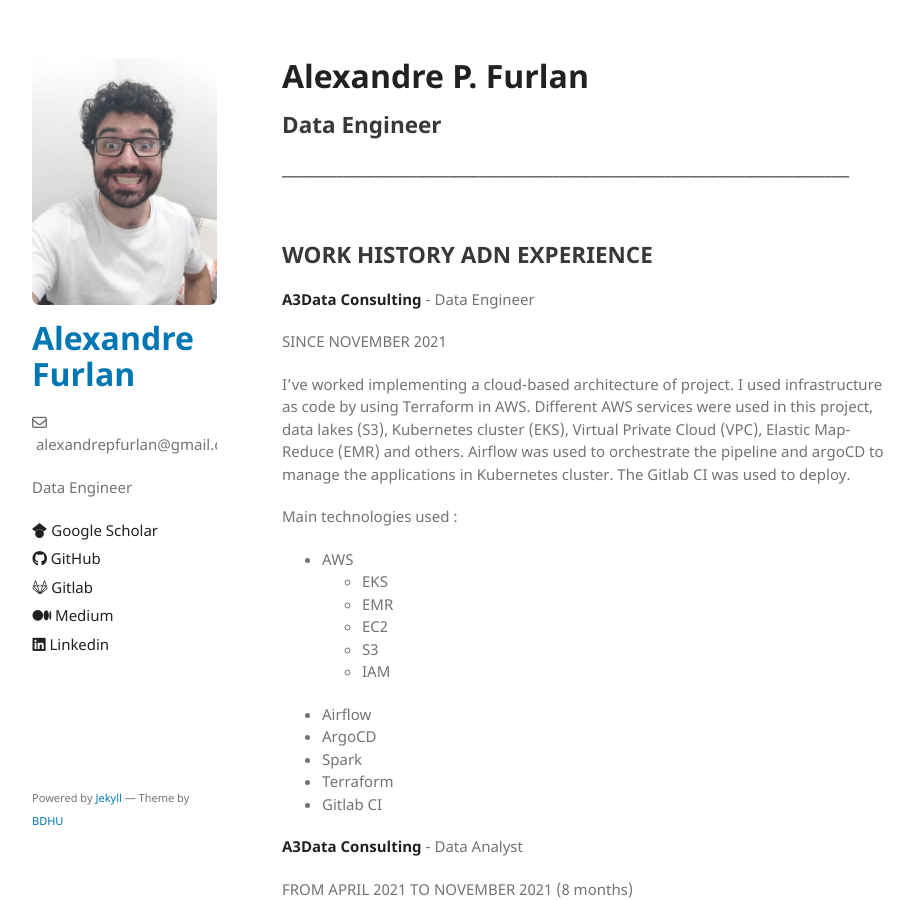
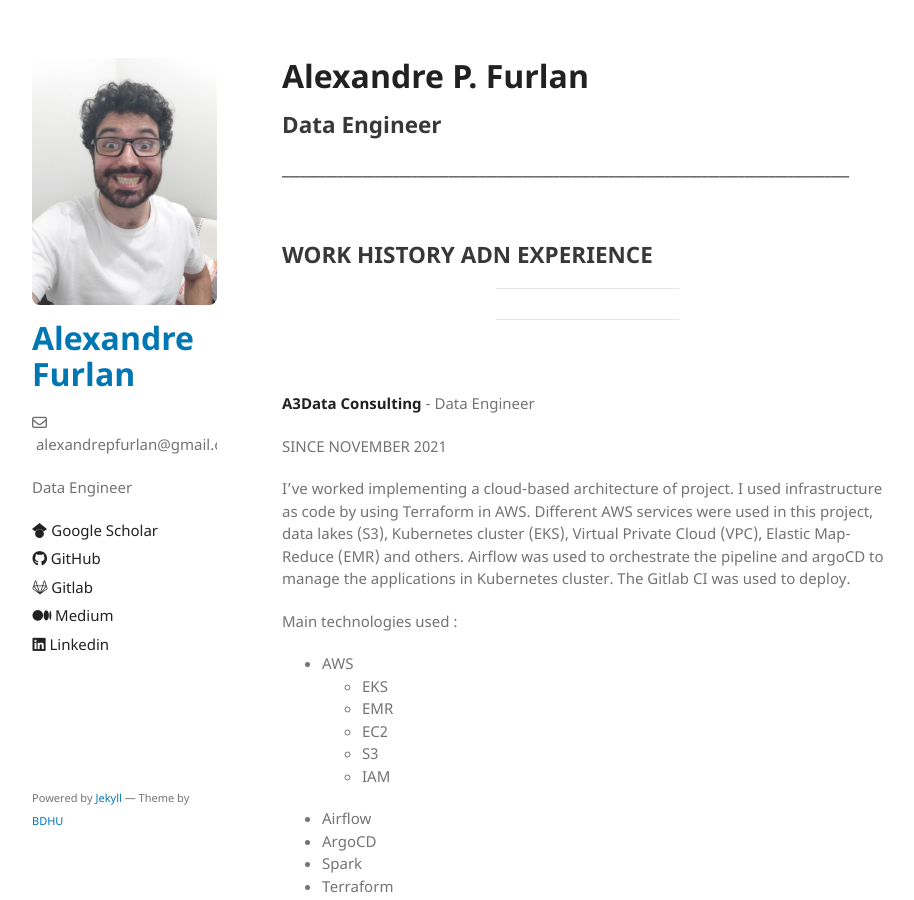
Before and after one commit to apfurlan/apfurlan.github.io, a Jekyll site: the page built from cv-page.md, in a window 1280 px wide and 900 px high. Shown: the whole window, without its empty margins (178-1092 px from the left). Built offline with Jekyll 4.4.1, drawn with Linux system fonts in a browser that asks for light colours; our own code applies the rules of GitHub Pages for plain Markdown files.

Commit message:
init commit

```diff
--- a/cv-page.md
+++ b/cv-page.md
@@ -9,8 +9,14 @@
 
 
 ## WORK HISTORY ADN EXPERIENCE
+---
+---
+
+&nbsp;
+&nbsp;
 
 **A3Data Consulting** - Data Engineer
+
 
 SINCE NOVEMBER 2021
 
@@ -32,6 +38,10 @@
 - Terraform
 - Gitlab CI
 
+
+&nbsp;
+&nbsp;
+
 **A3Data Consulting** - Data Analyst
 
 FROM APRIL 2021 TO NOVEMBER 2021 (8 months)
@@ -43,7 +53,10 @@
 - DAX
 - Python
 - AWS
+---
 
+&nbsp;
+&nbsp;
 
 **Postdoctoral Research Scientist** - Universidade Federal de Minas Gerais
 
@@ -65,6 +78,7 @@
 - Linux
 
 
+
 ## EDUCATION
 ---
 > 2005-2010 - B.Sc. in Physics, Department of Physics, Universidade Federal do Paraná.
@@ -82,8 +96,6 @@
 
 ## LANGUAGES
 ---
-> **Portuguese** - native speaker
-
-> **English** - Intermediate knowledge
-
-> **Spanish** - Basic knowledge
+- **Portuguese** - native speaker
+- **English** - Intermediate knowledge
+- **Spanish** - Basic knowledge
```
